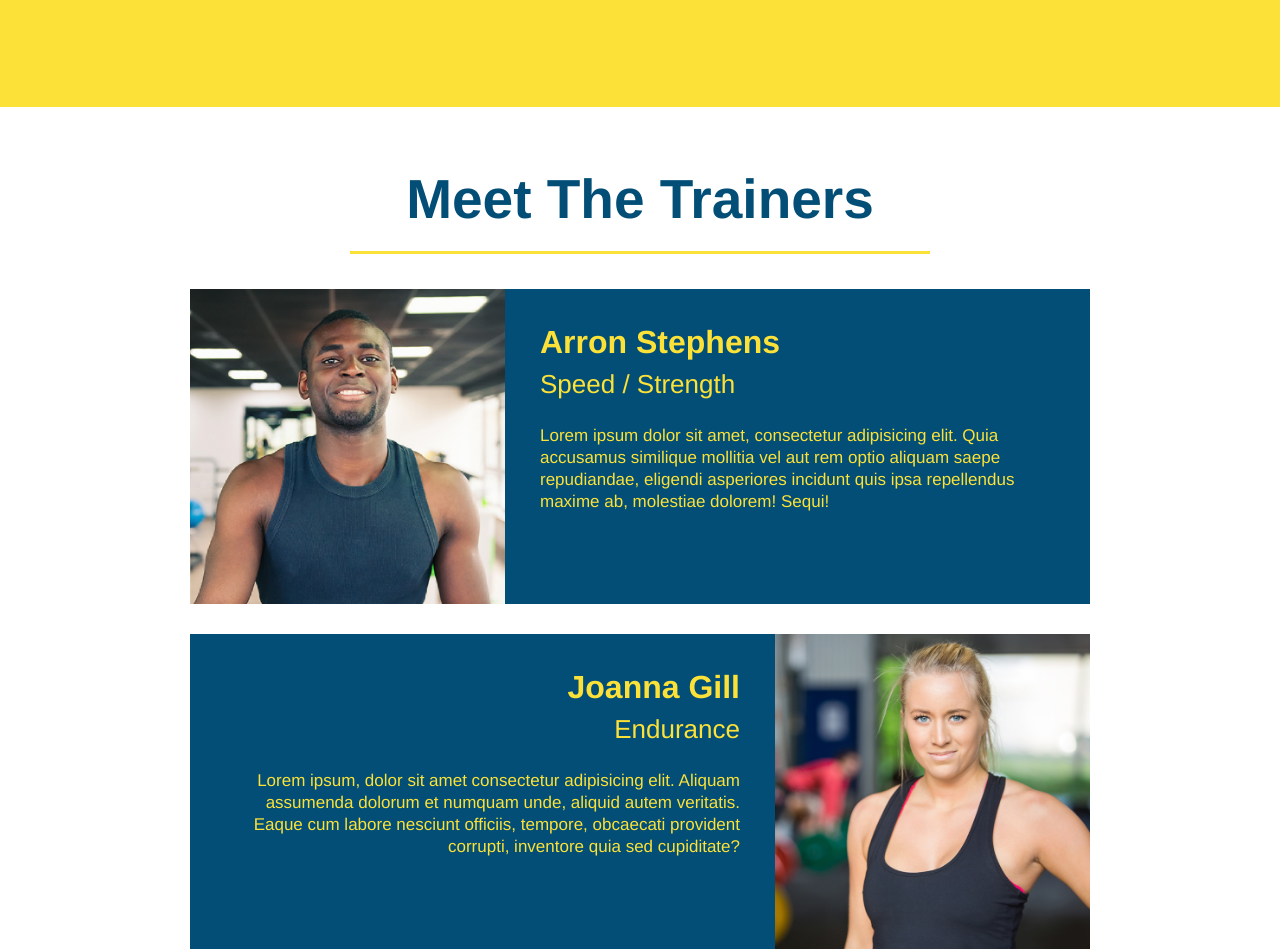
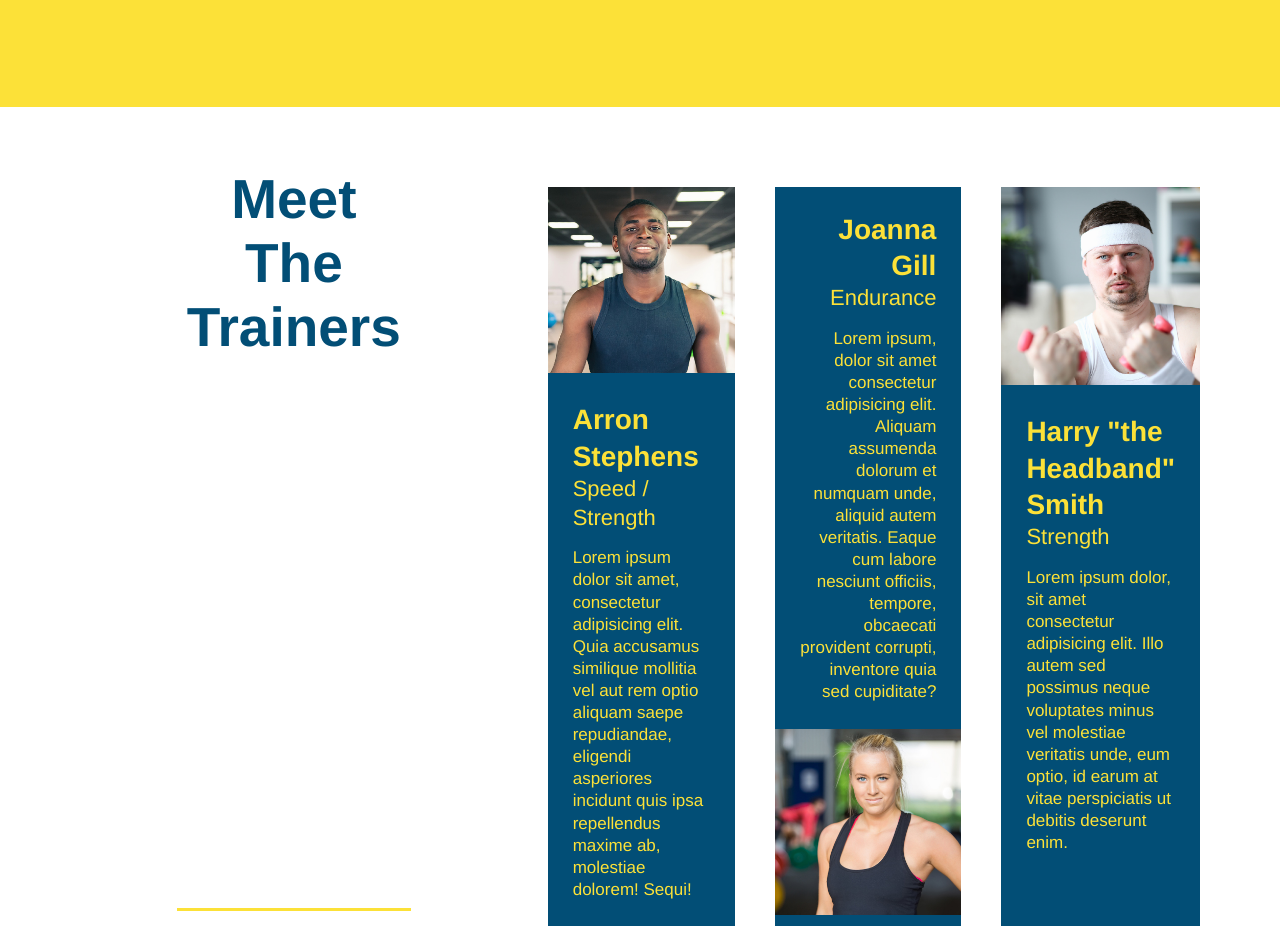
Before and after one commit to Brett-NT/run-buddy, a plain HTML site: page index.html in a window 1280 px wide. Shown: the part 2488-3440 px from the top of the page. Drawn offline with Linux system fonts and the light colour scheme.

Commit message:
add flexbox to the trainers

```diff
--- a/assets/css/style.css
+++ b/assets/css/style.css
@@ -197,21 +197,25 @@ section {
     line-height: 1.5;
     color: #024e76;
 }
+.trainers {
+    width: 100%;
+    margin: 0 auto;
+    display: flex;
+    flex-wrap: wrap;
+    justify-content: space-around;
+}
 .trainer {
-    width: 900px;
-    margin: 0 auto 30px auto;
+    margin: 20px;
     background: #024e76;
     color: #fce138;
-    overflow: auto;
+    flex: 1;
 }
 .trainer img {
-    width: 35%;
-    float: left;
+    width: 100%;
 }
 .trainer-bio {
-    padding: 35px;
-    float: left;
-    width: 65%;
+    padding: 25px;
+    line-height: 1.3;
 }
 .text-left {
     text-align: left;
@@ -220,17 +224,15 @@ section {
     text-align: right;
 }
 .trainer-bio h3 {
-    font-size: 32px;
-    margin-bottom: 8px;
+    font-size: 28px;
 }
 .trainer-bio h4 {
     font-weight: lighter;
-    font-size: 26px;
-    margin-bottom: 25px;
+    font-size: 22px;
+    margin-bottom: 15px;
 }
 .trainer-bio p {
     font-size: 17px;
-    line-height: 1.3;
 }
 .contact {
     background: #024e76;
```
